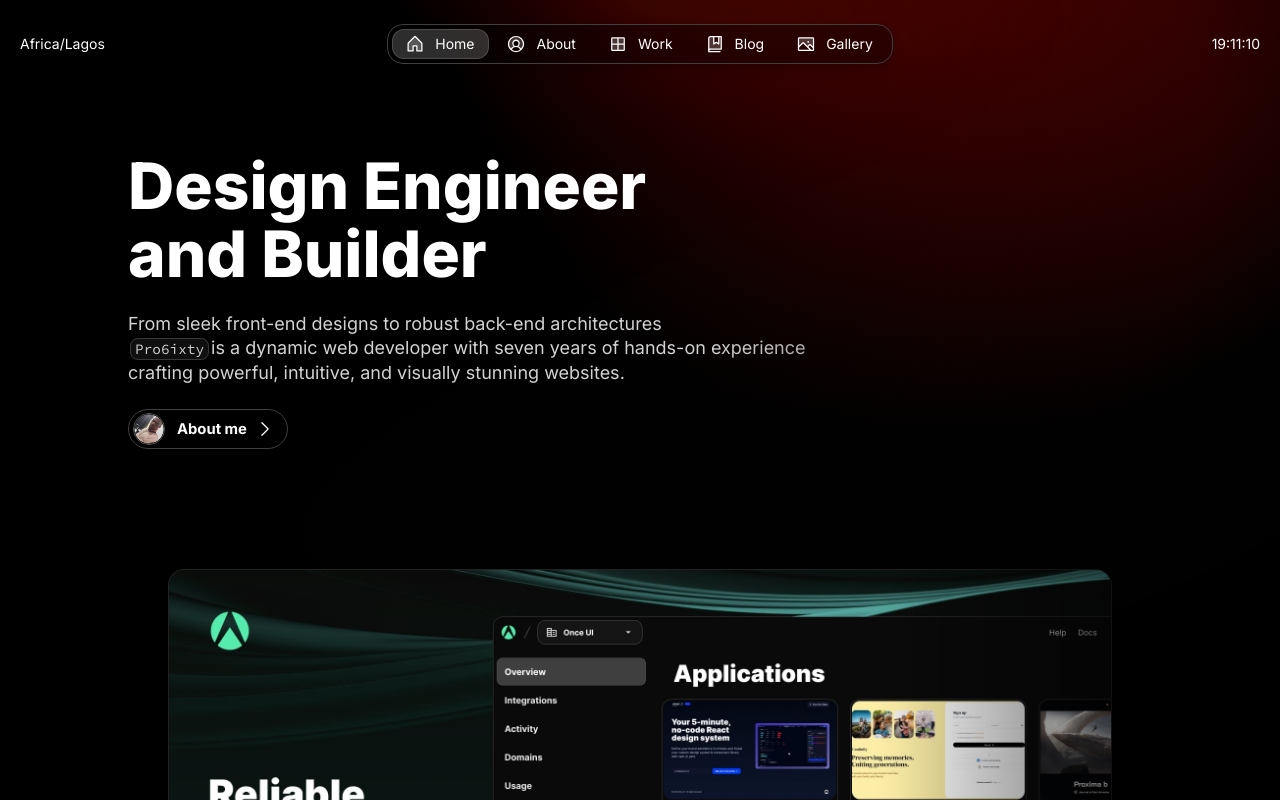
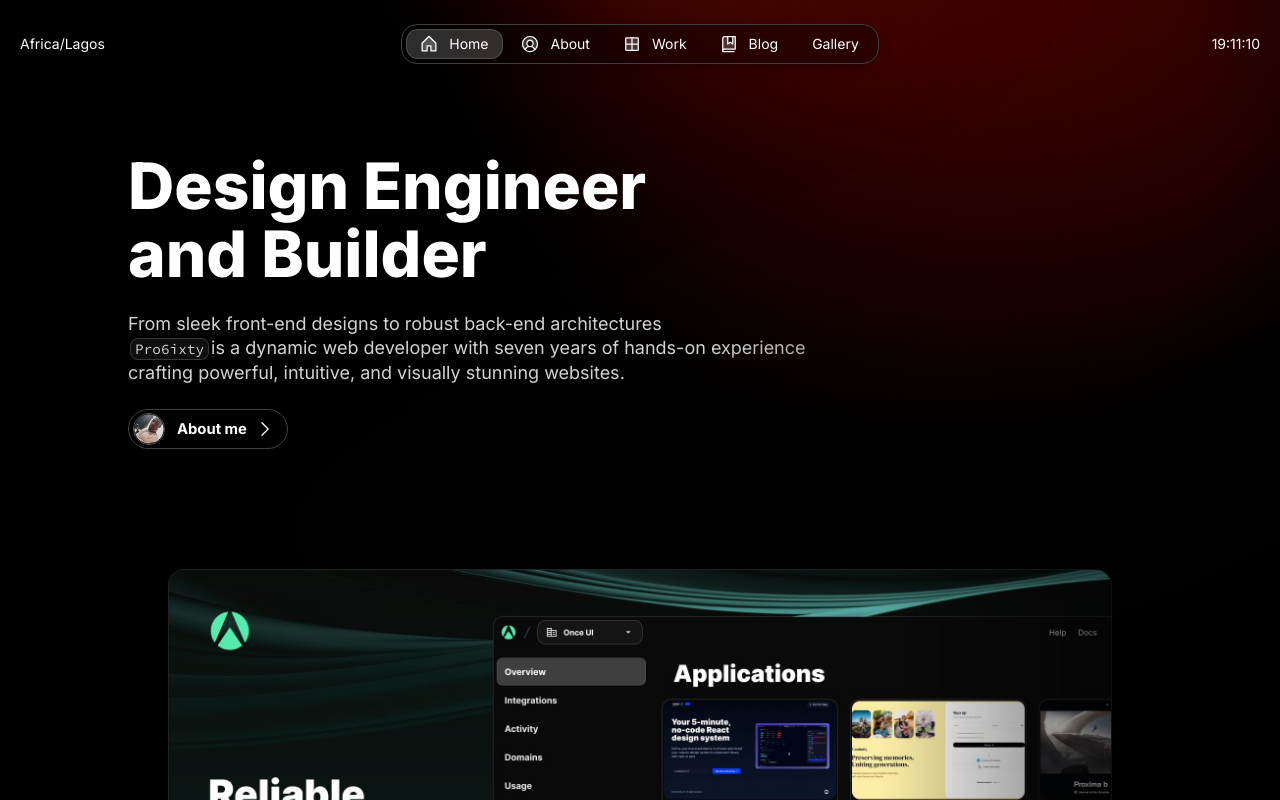
Before and after one commit to 6ix78/magic-portfolio-for-next-js, a Next.js app: page / in a window 1280 px wide. Shown: the top 800 px of the page. Built offline with nearby package versions, Linux system fonts and the light colour scheme.

Commit message:
Update Header.tsx

```diff
--- a/src/app/components/Header.tsx
+++ b/src/app/components/Header.tsx
@@ -106,8 +106,8 @@ export const Header = () => {
                     )}
                     { routes['/gallery'] && (
                         <ToggleButton
-                            prefixIcon="gallery"
-                            href="/gallery"
+                            prefixIcon="whatsapp"
+                            href="https://wa.me/message/6INXRRUW33HIN1"
                             selected={pathname.startsWith('/gallery')}>
                             <Flex paddingX="2" hide="s">{gallery.label}</Flex>
                         </ToggleButton>
```
